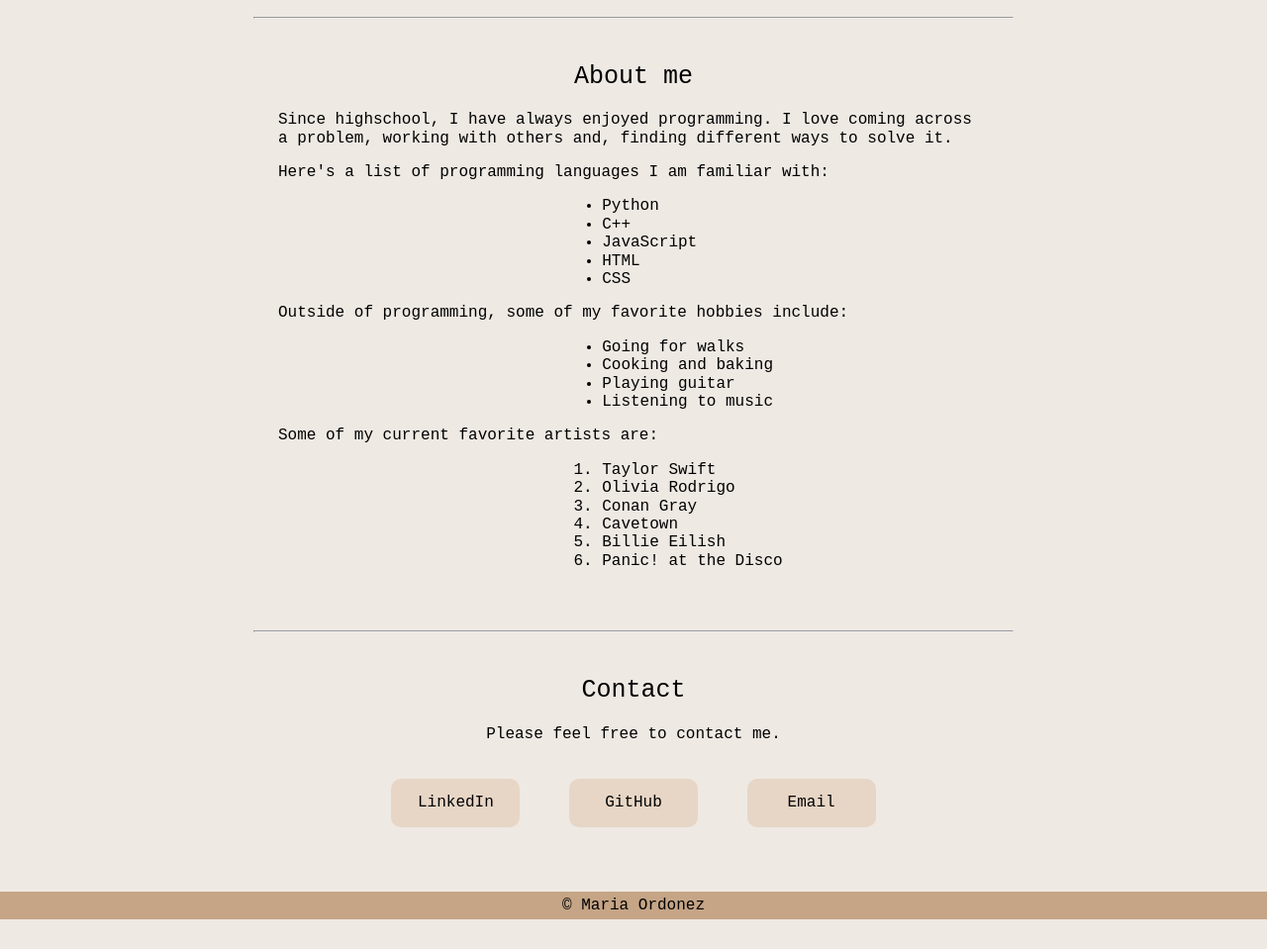
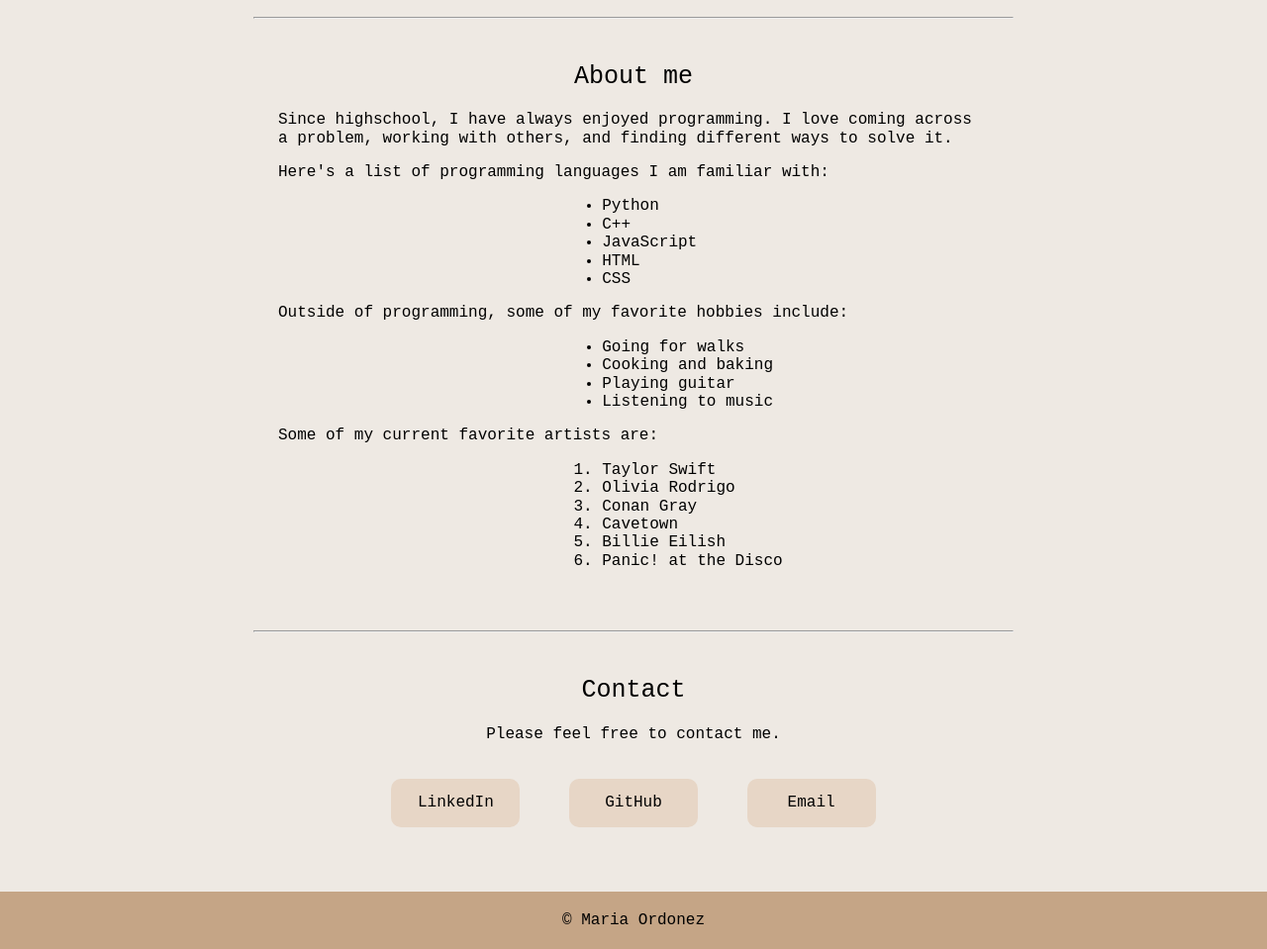
Before and after one commit to mjordonez2001/brief-website, a plain HTML site: page index.html in a window 1280 px wide. Shown: the part 707-1666 px from the top of the page at 99% size. Before the commit the page ends 1636 px from the top, so only its background shows below. Drawn offline with nearby package versions, Linux system fonts and the light colour scheme.

Commit message:
fixed a grammar error

```diff
--- a/index.html
+++ b/index.html
@@ -71,7 +71,7 @@
         </h3>
         <p>
           Since highschool, I have always enjoyed programming.
-          I love coming across a problem, working with others and, finding different ways to solve it.
+          I love coming across a problem, working with others, and finding different ways to solve it.
         </p>
         <p>Here's a list of programming languages I am familiar with: </p>
         <!-- programming languages unordered list -->
--- a/style.css
+++ b/style.css
@@ -14,7 +14,7 @@ header {
 /* sets the backrgound color and padding, and centers the text for the footer */
 footer {
     background-color: #C5A586;
-    padding: 5px;
+    padding: 20px;
     text-align: center;
 }
 
```
